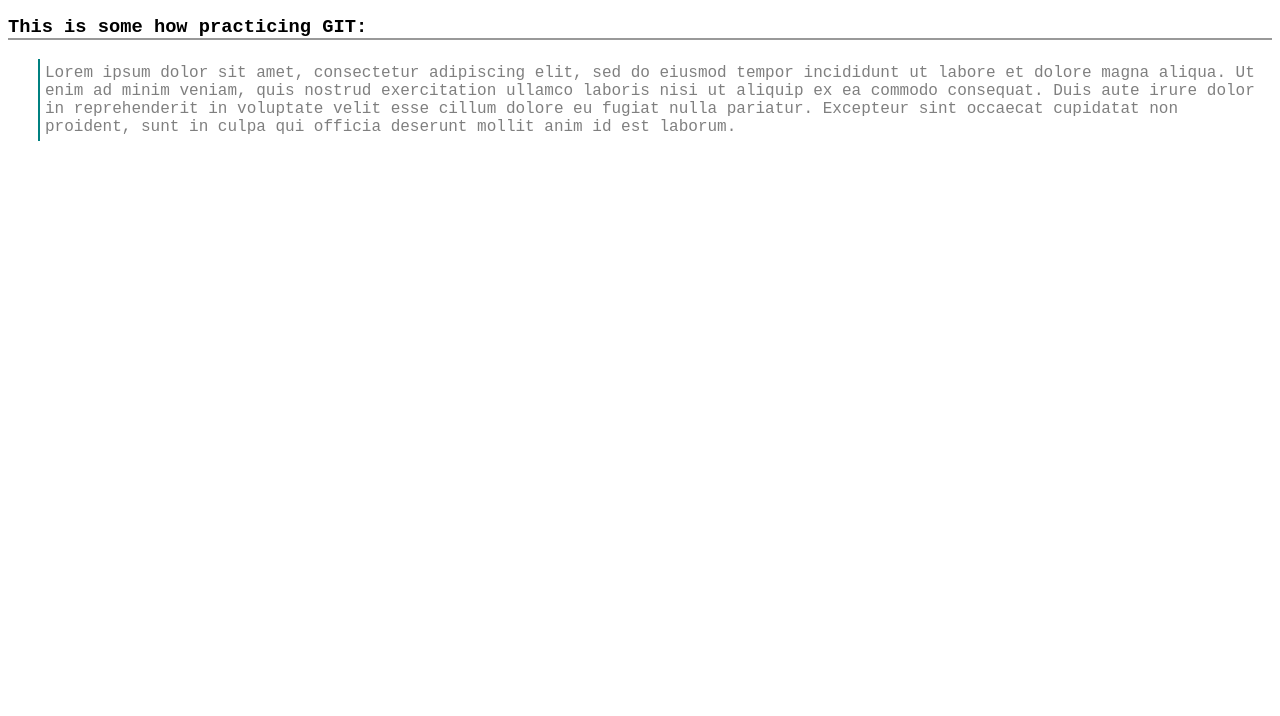
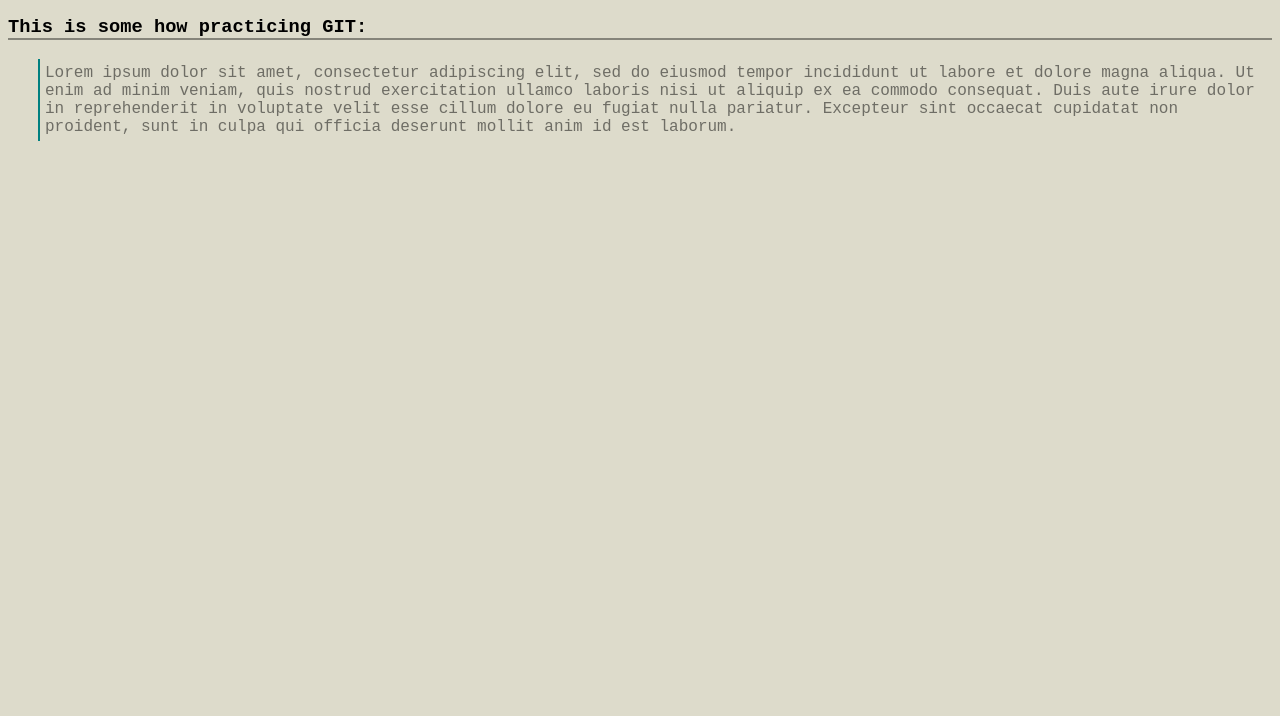
Before and after one commit to nassim-youssef/clean-practice-host, a plain HTML site: page index.html in a window 1280 px wide. Shown: the part 84-800 px from the top of the page. Drawn offline with Linux system fonts and the light colour scheme.

Commit message:
Set background-color of the whole page to Cocoon
Cocoon: #dddbcb

```diff
--- a/style.css
+++ b/style.css
@@ -7,6 +7,10 @@
   box-sizing: inherit;
 }
 
+
+* {
+  background-color: #dddbcb;
+}
 .main-header {
   text-align: center;
   font-family: 'Courier New', Courier, monospace;
```
